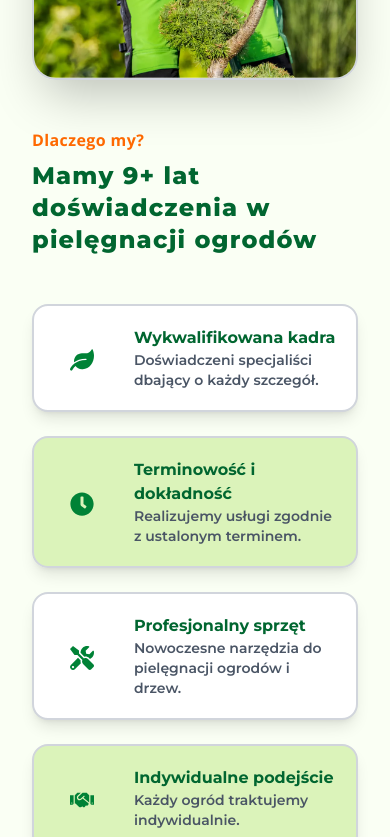
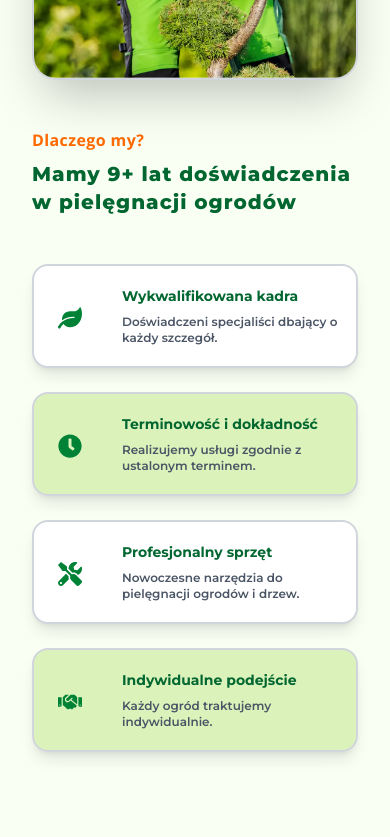
Before and after one commit to MstowskaSandra/gardener-website, a React (Vite) app: page / in a window 390 px wide. Shown: the part 1060-1897 px from the top of the page. Built offline with nearby package versions, Linux system fonts and the light colour scheme; a web font is replaced by a local one.

Commit message:
ui(AboutFeatures): optimize layout and spacing for mobile displays

```diff
--- a/src/components/home/AboutFeatures.jsx
+++ b/src/components/home/AboutFeatures.jsx
@@ -3,7 +3,7 @@ import FeatureCard from "./FeatureCard";
 import Reveal from "../ui/Reveal";
 
 export const AboutFeatures = () => (
-  <section className="bg-[#fafff4] py-16 px-2 sm:px-6 lg:px-12 lg:py-24 font-text">
+  <section className="bg-[#fafff4] py-16 px-2 lg:px-12 lg:py-24 font-text">
     <div className="max-w-7xl mx-auto px-6 lg:px-12 grid lg:grid-cols-2 gap-12 lg:gap-20 items-center">
       <Reveal width="100%">
         <div className="relative w-full aspect-4/3 lg:aspect-5/4 overflow-hidden rounded-3xl shadow-2xl border-2 border-gray-300">
@@ -15,7 +15,7 @@ export const AboutFeatures = () => (
         </div>
       </Reveal>
 
-      <div>
+      <div className="flex-col justify-center text-left">
         <Reveal delay={0.2}>
           <p className="text-orange-500 font-bold mb-2 tracking-wide">
             Dlaczego my?
@@ -23,12 +23,11 @@ export const AboutFeatures = () => (
         </Reveal>
 
         <Reveal delay={0.3}>
-          <h2 className="text-2xl lg:text-3xl font-mont font-extrabold text-green-800 tracking-wider">
+          <h2 className="text-xl lg:text-3xl font-mont font-extrabold text-green-800 tracking-wider">
             Mamy 9+ lat doświadczenia w pielęgnacji ogrodów
           </h2>
         </Reveal>
 
-        {/* <div className="flex flex-col py-12 gap-6 items-center"> */}
         <div className="flex flex-col py-12 gap-6 items-center w-full max-w-full">
           {features.map((item, index) => (
             <Reveal key={item.title} delay={0.4 + index * 0.2} width="100%">
--- a/src/components/home/FeatureCard.jsx
+++ b/src/components/home/FeatureCard.jsx
@@ -1,15 +1,19 @@
 const FeatureCard = ({ icon: Icon, title, description, variant }) => {
   return (
     <div
-      className={`font-mont w-full max-w-full sm:max-w-125 group flex items-center gap-6 p-5 rounded-2xl shadow-lg hover:shadow-2xl hover:-translate-y-0.5 transition border-2 border-gray-300 ${
+      className={`font-mont w-full lg:max-w-full max-w-125 group flex items-center gap-6  py-5 px-2 lg:px-5 rounded-2xl shadow-lg hover:shadow-2xl hover:-translate-y-0.5 transition border-2 border-gray-300 ${
         variant === "alt" ? "bg-[#93d832]/30" : "bg-white"
       }`}
     >
       <Icon className="text-2xl mt-1 mx-4 shrink-0 text-green-700 group-hover:scale-110 transition" />
 
       <div>
-        <p className="font-bold text-md text-green-800">{title}</p>
-        <p className="text-sm font-semibold text-gray-600">{description}</p>
+        <p className="font-bold  text-sm lg:text-lg text-green-800 pb-2">
+          {title}
+        </p>
+        <p className=" text-xs lg:text-sm font-semibold text-gray-600">
+          {description}
+        </p>
       </div>
     </div>
   );
```
